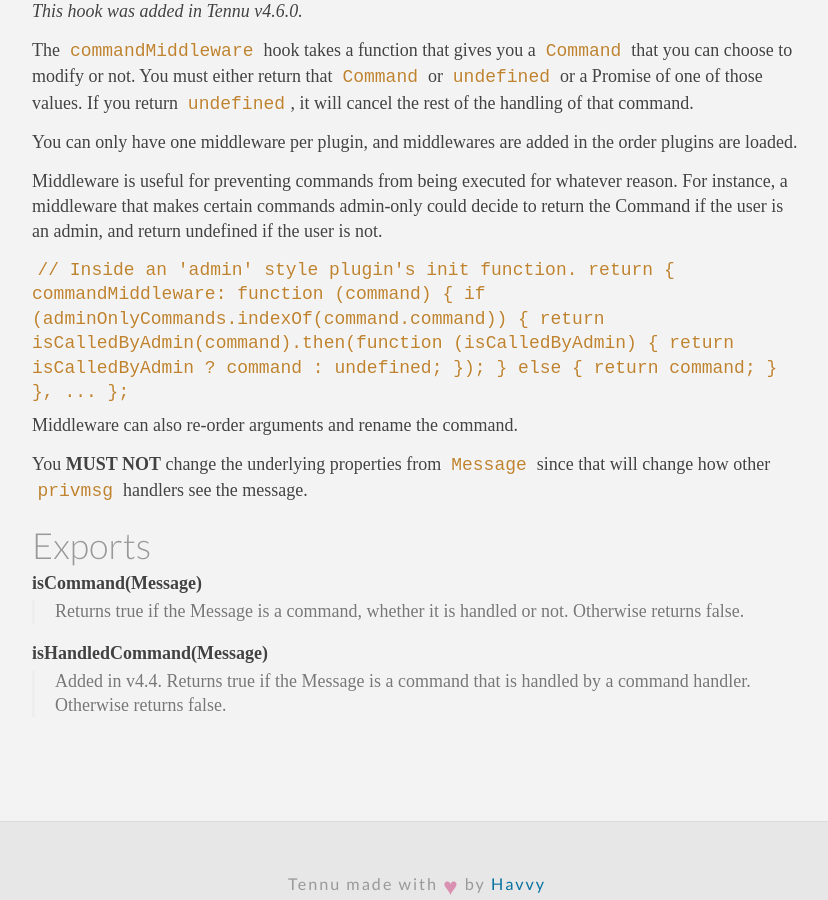
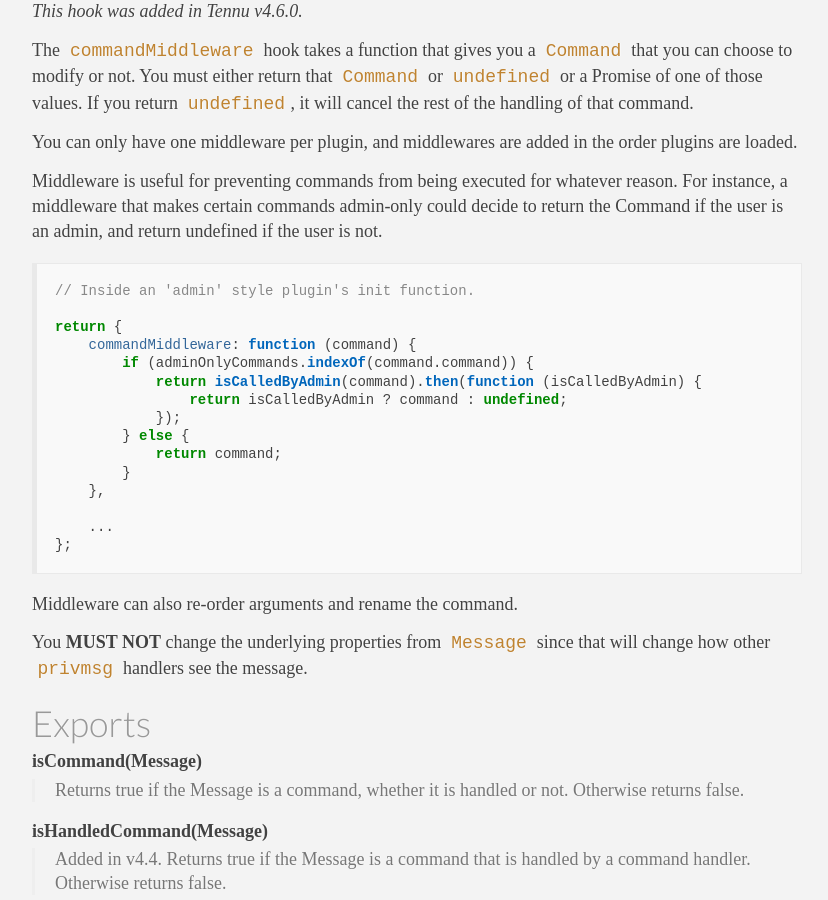
Before and after one commit to Tennu/tennu.github.io, a Jekyll site: the page built from plugins/commands.html, in a window 1280 px wide and 900 px high, scrolled down 1376 px. Shown: the whole window, without its empty margins (223-1051 px from the left). Built offline with Jekyll 4.4.1, drawn with Linux system fonts in a browser that asks for light colours; some web fonts are replaced.

Commit message:
Use highligher, not <code>

```diff
--- a/plugins/commands.html
+++ b/plugins/commands.html
@@ -60,7 +60,7 @@ module.exports = FooPlugin;
 
 <p>Middleware is useful for preventing commands from being executed for whatever reason. For instance, a middleware that makes certain commands admin-only could decide to return the Command if the user is an admin, and return undefined if the user is not.</p>
 
-<code>
+{% highlight javascript %}
 // Inside an 'admin' style plugin's init function.
 
 return {
@@ -76,7 +76,7 @@ return {
 
     ...
 };
-</code>
+{% endhighlight %}
 
 <p>Middleware can also re-order arguments and rename the command.</p>
 
```
